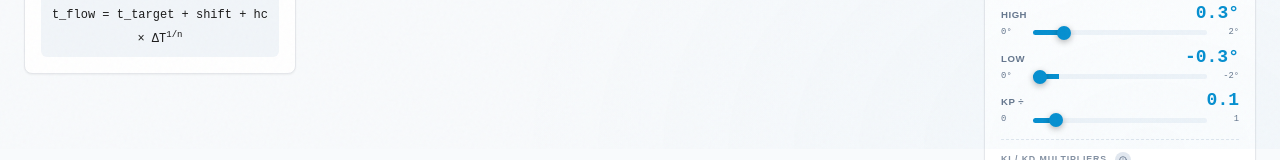
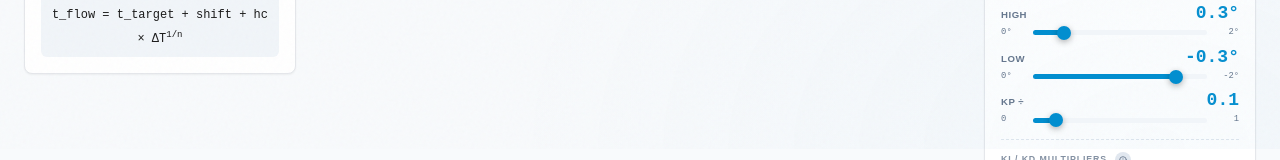
Before and after one commit to P4uLT/equitherm-studio, a React (Vite) app in the folder packages/web/: page / in a window 1280 px wide. Shown: the part 651-811 px from the top of the page. Built offline with nearby package versions, Linux system fonts and the light colour scheme.

Commit message:
refactor(web): migrate DeadbandControls to shadcn SliderVariant

```diff
--- a/packages/web/src/components/PIDPanel/DeadbandControls.tsx
+++ b/packages/web/src/components/PIDPanel/DeadbandControls.tsx
@@ -3,6 +3,7 @@ import type { ReactNode } from 'react';
 import { useStore } from '../../store/useStore';
 import { InfoTooltip } from '../ControlsCard/InfoTooltip';
 import { Switch } from '@/components/ui/switch';
+import { SliderVariant } from '@/components/ui/slider-variants';
 
 interface DeadbandInstrumentProps {
   label: string;
@@ -14,16 +15,18 @@ interface DeadbandInstrumentProps {
   unit?: string;
   tooltipTitle?: string;
   tooltipContent?: ReactNode;
+  reverseLabels?: boolean;
 }
 
 // Standard instrument control (affects curve)
-function DeadbandInstrument({ label, min, max, step, value, onChange, unit = '°' }: DeadbandInstrumentProps) {
-  const pct = ((value - min) / (max - min)) * 100;
-
+function DeadbandInstrument({ label, min, max, step, value, onChange, unit = '°', reverseLabels }: DeadbandInstrumentProps) {
   const formatAnchor = (val: number) => {
     if (val < 0) return `${val}${unit}`;
     return `${val}${unit}`;
   };
+
+  const leftVal = reverseLabels ? max : min;
+  const rightVal = reverseLabels ? min : max;
 
   return (
     <div className="flex flex-col gap-1">
@@ -32,18 +35,17 @@ function DeadbandInstrument({ label, min, max, step, value, onChange, unit = '°
         <span className="font-mono text-lg font-bold text-primary leading-none">{value.toFixed(1)}{unit}</span>
       </div>
       <div className="flex items-center gap-2">
-        <span className="font-mono text-[0.55rem] font-medium text-muted-foreground whitespace-nowrap flex-shrink-0 min-w-[1.5rem]">{formatAnchor(min)}</span>
-        <input
-          type="range"
+        <span className="font-mono text-[0.55rem] font-medium text-muted-foreground whitespace-nowrap flex-shrink-0 min-w-[1.5rem]">{formatAnchor(leftVal)}</span>
+        <SliderVariant
+          variant="primary"
           min={min}
           max={max}
           step={step}
-          value={value}
-          onChange={e => onChange(parseFloat((e.target as HTMLInputElement).value))}
-          style={{ '--pct': `${pct}%` } as React.CSSProperties}
-          className="flex-1 h-[5px] rounded outline-none appearance-none cursor-pointer range-slider-primary"
+          value={[value]}
+          onValueChange={(vals) => onChange(vals[0])}
+          className="flex-1 cursor-pointer"
         />
-        <span className="font-mono text-[0.55rem] font-medium text-muted-foreground whitespace-nowrap flex-shrink-0 min-w-[1.5rem] text-right">{formatAnchor(max)}</span>
+        <span className="font-mono text-[0.55rem] font-medium text-muted-foreground whitespace-nowrap flex-shrink-0 min-w-[1.5rem] text-right">{formatAnchor(rightVal)}</span>
       </div>
     </div>
   );
@@ -61,8 +63,6 @@ interface TimeDomainInstrumentProps {
 
 // Time-domain instrument (YAML export only, no curve impact)
 function TimeDomainInstrument({ label, min, max, step, value, onChange, tooltipContent }: TimeDomainInstrumentProps) {
-  const pct = ((value - min) / (max - min)) * 100;
-
   return (
     <div className="flex flex-col gap-0.5 opacity-85">
       <div className="flex items-center justify-between">
@@ -79,15 +79,14 @@ function TimeDomainInstrument({ label, min, max, step, value, onChange, tooltipC
       </div>
       <div className="flex items-center gap-2">
         <span className="font-mono text-[0.55rem] font-medium text-muted-foreground whitespace-nowrap flex-shrink-0 min-w-[1.5rem]">{min}</span>
-        <input
-          type="range"
+        <SliderVariant
+          variant="ghost"
           min={min}
           max={max}
           step={step}
-          value={value}
-          onChange={e => onChange(parseFloat((e.target as HTMLInputElement).value))}
-          style={{ '--pct': `${pct}%` } as React.CSSProperties}
-          className="flex-1 h-[5px] rounded outline-none appearance-none cursor-pointer range-slider-ghost opacity-70 hover:opacity-100"
+          value={[value]}
+          onValueChange={(vals) => onChange(vals[0])}
+          className="flex-1 cursor-pointer opacity-70 hover:opacity-100"
         />
         <span className="font-mono text-[0.55rem] font-medium text-muted-foreground whitespace-nowrap flex-shrink-0 min-w-[1.5rem] text-right">{max}</span>
       </div>
@@ -130,11 +129,12 @@ export function DeadbandControls() {
             />
             <DeadbandInstrument
               label="Low"
-              min={0}
-              max={-2}
+              min={-2}
+              max={0}
               step={0.1}
               value={pid.deadbandThresholdLow}
               onChange={v => setPidParam('deadbandThresholdLow', v)}
+              reverseLabels
             />
             <DeadbandInstrument
               label="Kp ÷"
```
